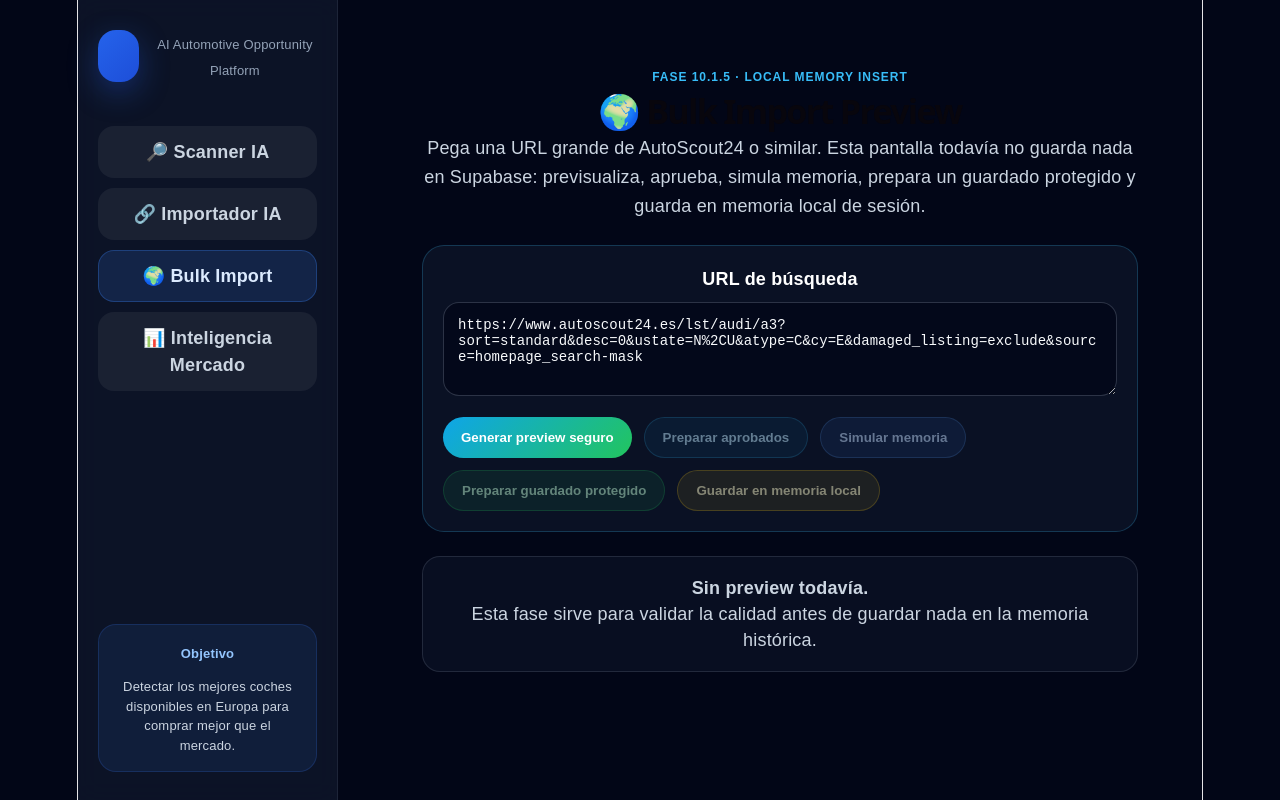
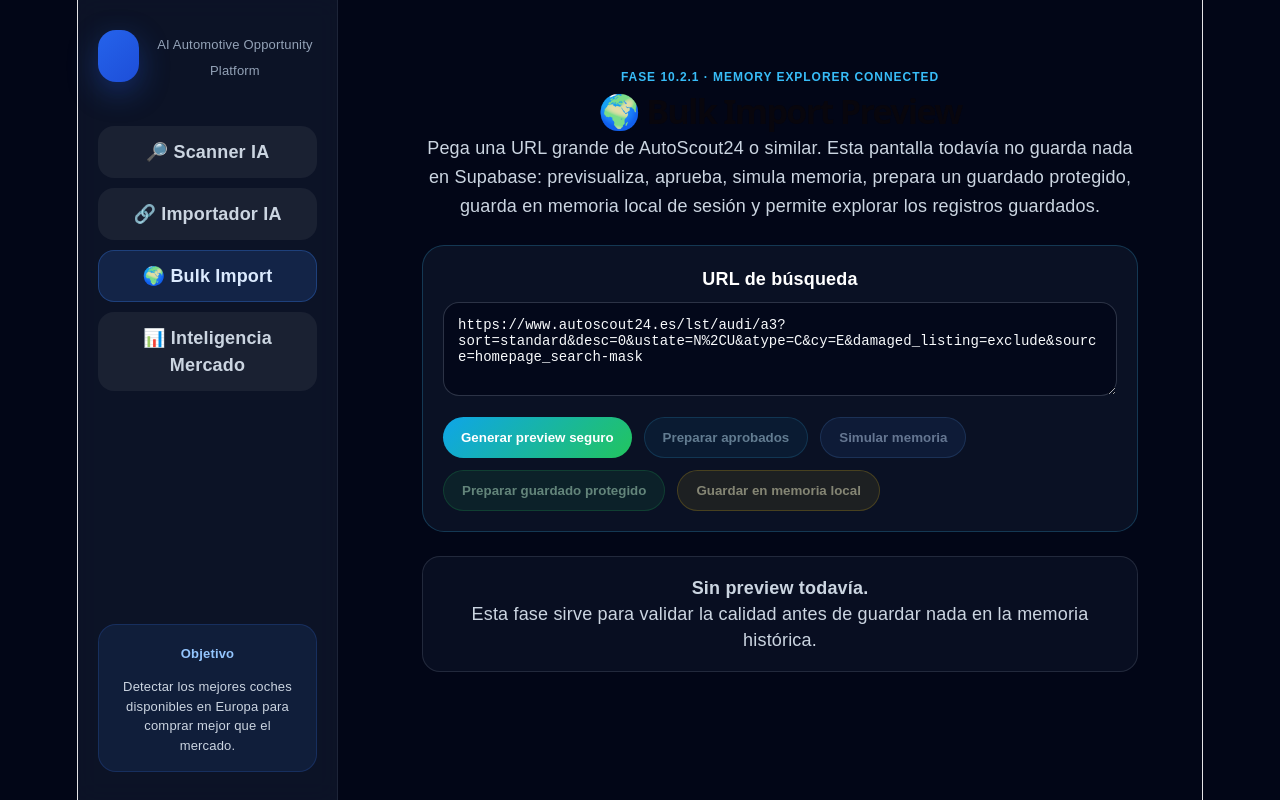
Before and after one commit to inviertetodo-hue/coches-saas-, a React (Vite) app: page /bulk-import in a window 1280 px wide. Built offline with nearby package versions, Linux system fonts and the light colour scheme.

Commit message:
phase 10.2.1 connect memory explorer

```diff
--- a/src/pages/BulkImport.jsx
+++ b/src/pages/BulkImport.jsx
@@ -1,6 +1,7 @@
 import { useMemo, useState } from "react";
 
 import BulkImportApprovedCard from "../components/bulk-import/BulkImportApprovedCard";
+import BulkImportMemoryExplorerPanel from "../components/bulk-import/BulkImportMemoryExplorerPanel";
 import BulkImportMemorySimulationPanel from "../components/bulk-import/BulkImportMemorySimulationPanel";
 import BulkImportPreviewCard from "../components/bulk-import/BulkImportPreviewCard";
 import BulkImportProtectedSavePanel from "../components/bulk-import/BulkImportProtectedSavePanel";
@@ -22,6 +23,7 @@ export default function BulkImport() {
   const [memorySimulation, setMemorySimulation] = useState(null);
   const [savePlan, setSavePlan] = useState(null);
   const [saveResult, setSaveResult] = useState(null);
+  const [memoryRecords, setMemoryRecords] = useState([]);
 
   const memoryRepository = useMemo(() => createMemoryRepository(), []);
   const demoCandidates = useMemo(() => buildDemoCandidates(url), [url]);
@@ -90,19 +92,22 @@ export default function BulkImport() {
       ...result,
       repositoryTotal: memoryRepository.count(),
     });
+
+    setMemoryRecords(memoryRepository.getAll());
   }
 
   return (
     <div style={containerStyle}>
       <div style={headerStyle}>
-        <p style={eyebrowStyle}>FASE 10.1.5 · Local Memory Insert</p>
+        <p style={eyebrowStyle}>FASE 10.2.1 · Memory Explorer Connected</p>
 
         <h1 style={titleStyle}>🌍 Bulk Import Preview</h1>
 
         <p style={subtitleStyle}>
           Pega una URL grande de AutoScout24 o similar. Esta pantalla todavía no
           guarda nada en Supabase: previsualiza, aprueba, simula memoria,
-          prepara un guardado protegido y guarda en memoria local de sesión.
+          prepara un guardado protegido, guarda en memoria local de sesión y
+          permite explorar los registros guardados.
         </p>
       </div>
 
@@ -291,6 +296,8 @@ export default function BulkImport() {
               </p>
             </div>
           )}
+
+          <BulkImportMemoryExplorerPanel records={memoryRecords} />
 
           <div style={sectionStyle}>
             <h2 style={sectionTitleStyle}>🚗 Candidatos previsualizados</h2>
```
